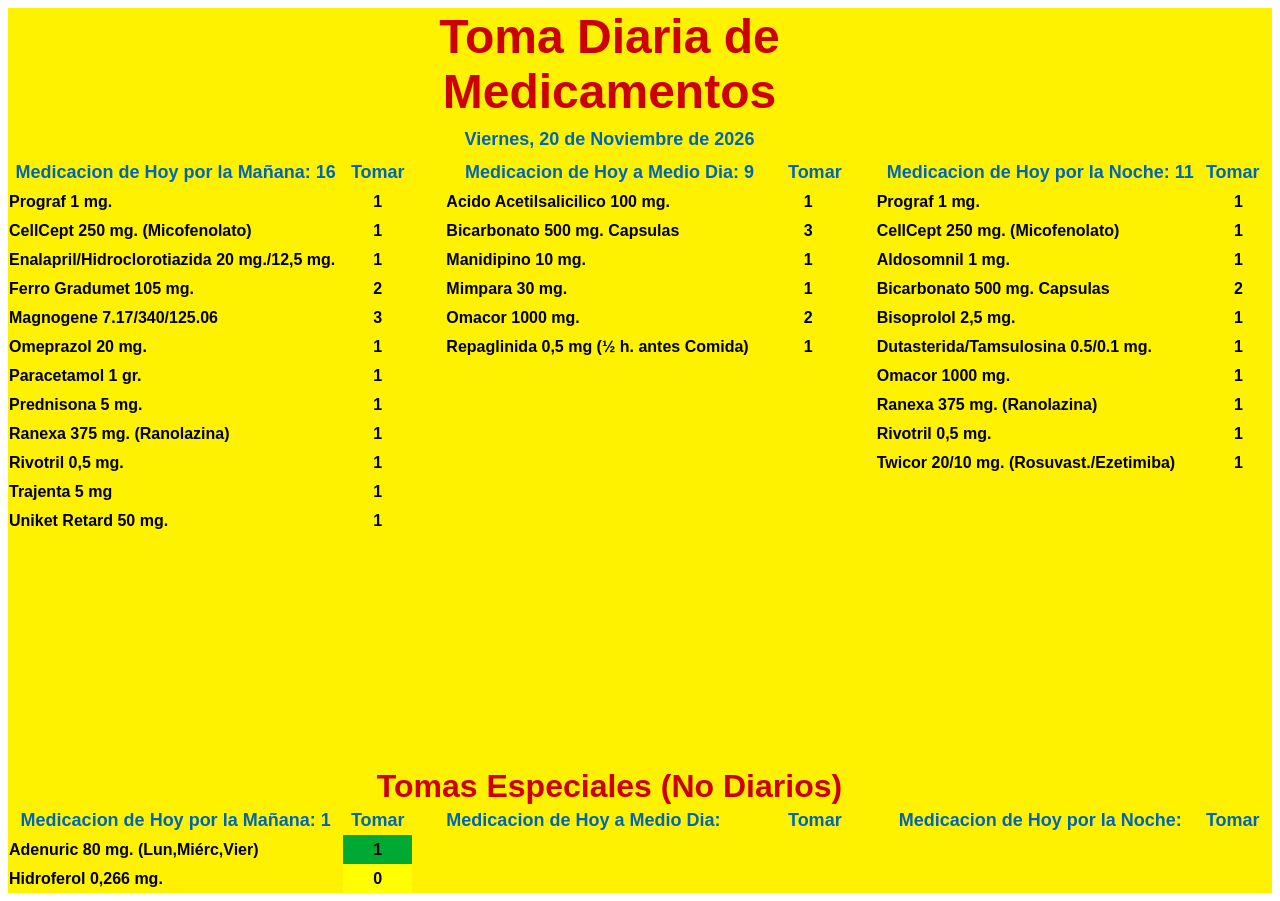
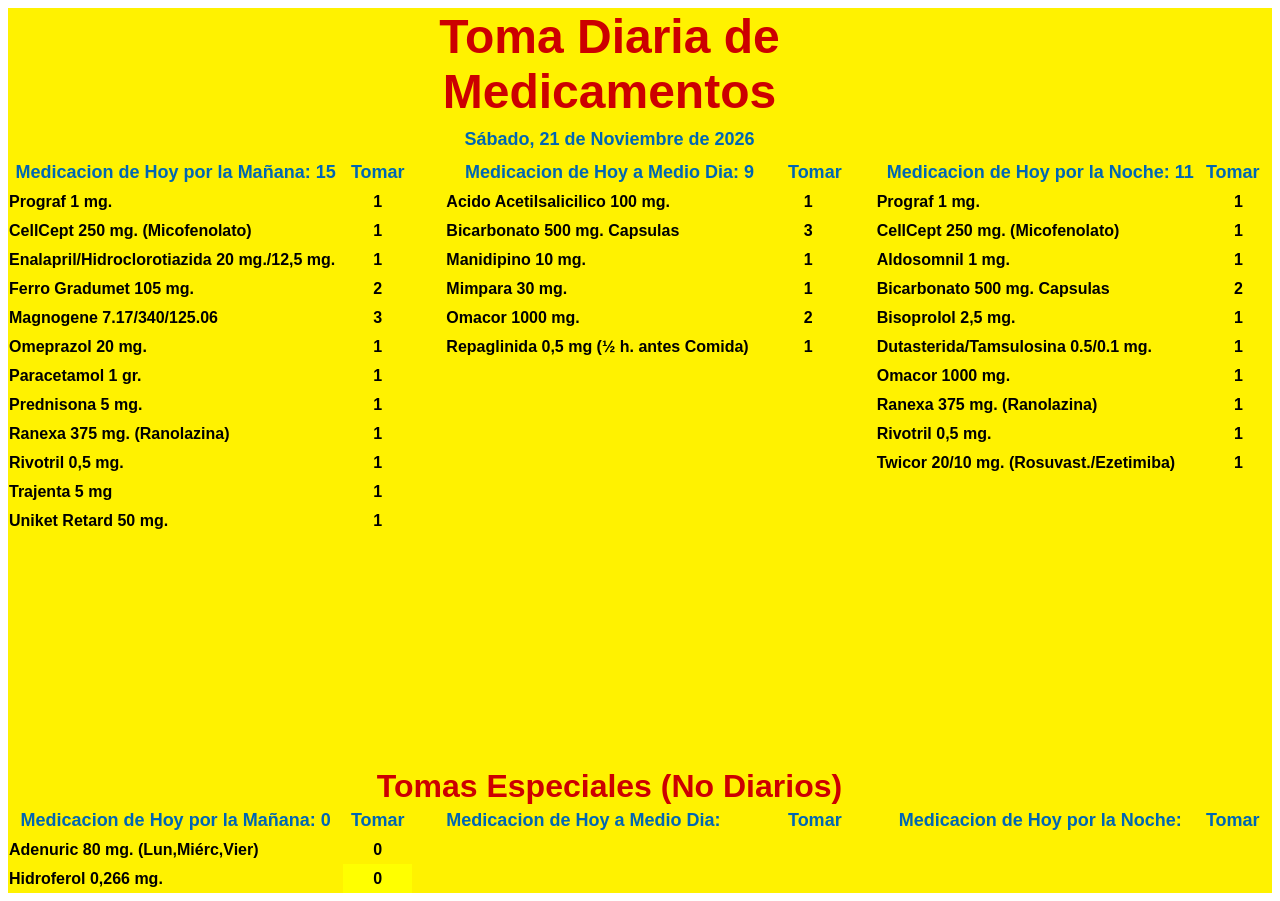
Before and after one commit to fmartinezgutierrez2015/fmartinezgutierrez2015.github.io, a plain HTML site: page lista_de_tomas.html in a window 1280 px wide. Drawn offline with Linux system fonts and the light colour scheme.

Commit message:
Actualización automática: 2026-11-21 00:20:02

```diff
--- a/lista_de_tomas.html
+++ b/lista_de_tomas.html
@@ -36,12 +36,12 @@
 	</tr>
 	<tr>
 		<td height="38" align="center" valign=middle bgcolor="#FFF200"><b><font size=4 color="#0066B3"><br></font></b></td>
-		<td colspan=5 align="center" valign=middle bgcolor="#FFF200"><b><font size=4 color="#0066B3">Viernes,  20  de  Noviembre  de  2026 </font></b></td>
+		<td colspan=5 align="center" valign=middle bgcolor="#FFF200"><b><font size=4 color="#0066B3">Sábado,  21  de  Noviembre  de  2026 </font></b></td>
 		<td align="left" bgcolor="#FFF200"><br></td>
 		<td align="left" bgcolor="#FFF200"><br></td>
 	</tr>
 	<tr>
-		<td height="29" align="center" valign=middle bgcolor="#FFF200"><b><font size=4 color="#0066B3">Medicacion de Hoy por la Mañana: 16</font></b></td>
+		<td height="29" align="center" valign=middle bgcolor="#FFF200"><b><font size=4 color="#0066B3">Medicacion de Hoy por la Mañana: 15</font></b></td>
 		<td align="center" valign=middle bgcolor="#FFF200"><b><font size=4 color="#0066B3">Tomar</font></b></td>
 		<td align="left" bgcolor="#FFF200"><br></td>
 		<td align="center" valign=middle bgcolor="#FFF200"><b><font size=4 color="#0066B3">Medicacion de Hoy a Medio Dia: 9</font></b></td>
@@ -257,7 +257,7 @@
 		<td align="left" bgcolor="#FFF200"><br></td>
 	</tr>
 	<tr>
-		<td height="29" align="center" valign=middle bgcolor="#FFF200"><b><font size=4 color="#0066B3">Medicacion de Hoy por la Mañana: 1</font></b></td>
+		<td height="29" align="center" valign=middle bgcolor="#FFF200"><b><font size=4 color="#0066B3">Medicacion de Hoy por la Mañana: 0</font></b></td>
 		<td align="center" valign=middle bgcolor="#FFF200"><b><font size=4 color="#0066B3">Tomar</font></b></td>
 		<td align="left" bgcolor="#FFF200"><br></td>
 		<td align="left" valign=middle bgcolor="#FFF200"><b><font size=4 color="#0066B3">              Medicacion de Hoy a Medio Dia:</font></b></td>
@@ -268,7 +268,7 @@
 	</tr>
 	<tr>
 		<td height="29" align="left" valign=middle bgcolor="#FFF200"><b><font size=3>Adenuric 80 mg. (Lun,Miérc,Vier)</font></b></td>
-		<td align="center" valign=middle bgcolor="#00A933" sdval="1" sdnum="3082;0;0"><b><font size=3 color="#000000">1</font></b></td>
+		<td align="center" valign=middle bgcolor="#FFF200" sdnum="3082;0;0"><b><font size=3 color="#000000">0</font></b></td>
 		<td align="center" bgcolor="#FFF200"><b><font color="#009900"><br></font></b></td>
 		<td align="left" bgcolor="#FFF200"><br></td>
 		<td align="left" bgcolor="#FFF200"><br></td>
```
